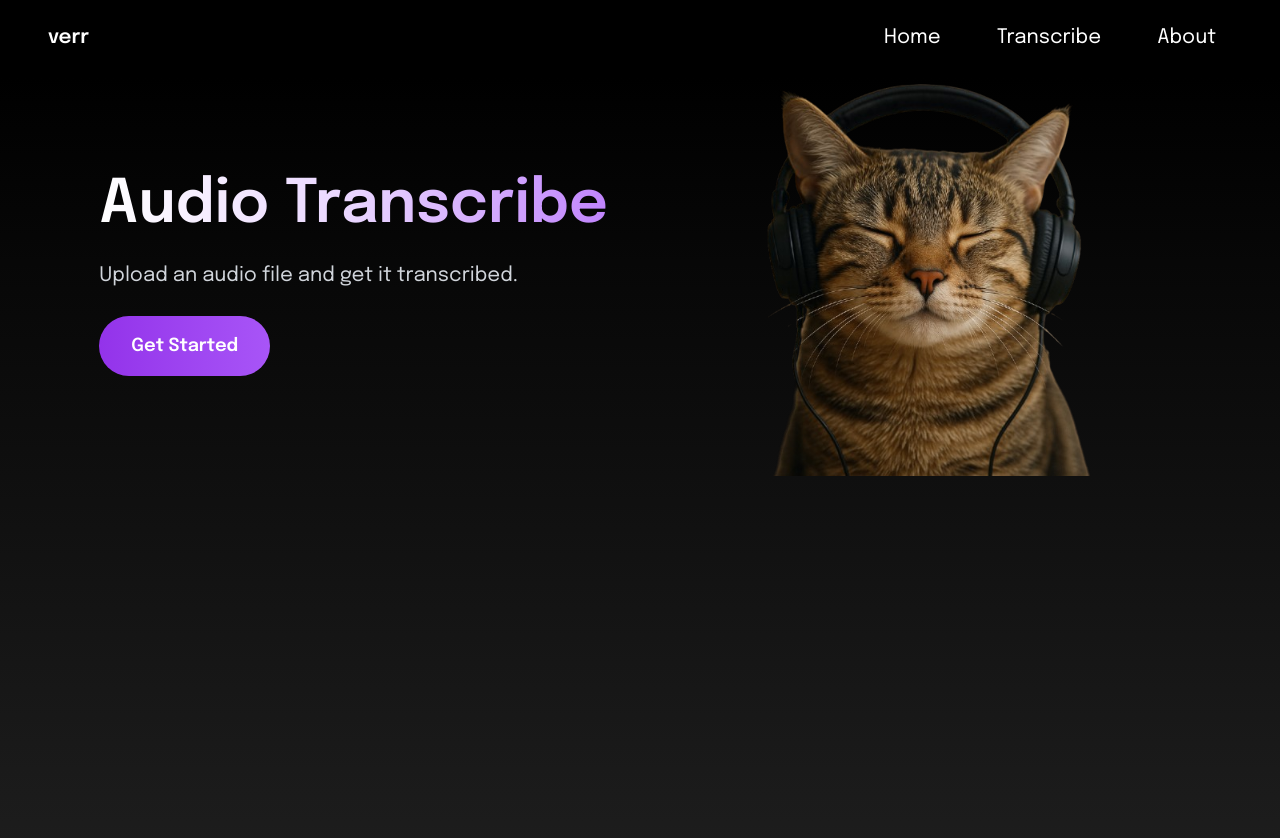
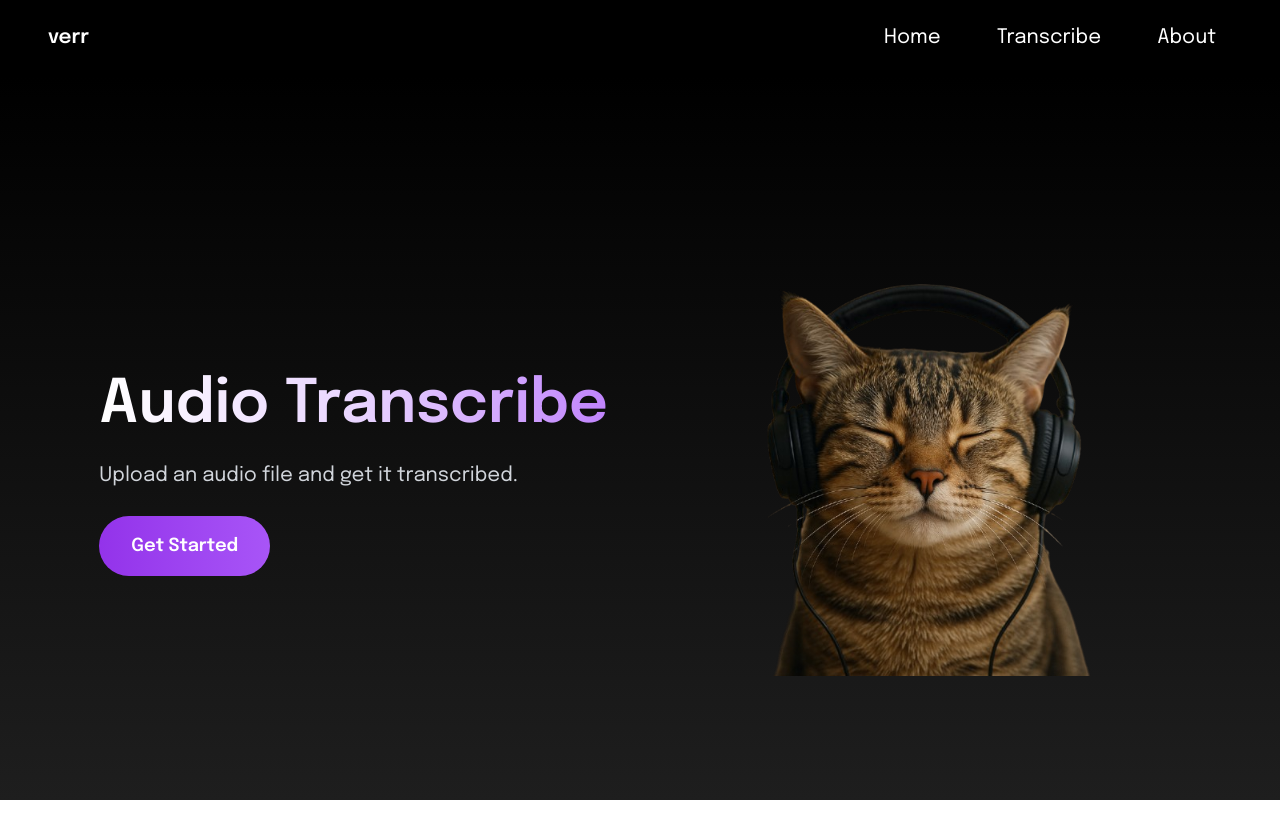
Before and after one commit to verrgod/transcription-project, a React (Create React App) app in the folder frontend/audio_uploader/: page / in a window 1280 px wide. Shown: the top 838 px of the page. After the commit the page ends 800 px from the top, so only its background shows below. Built offline with nearby package versions, Linux system fonts and the light colour scheme.

Commit message:
Fix page overflow

```diff
--- a/frontend/audio_uploader/src/pages/Home.tsx
+++ b/frontend/audio_uploader/src/pages/Home.tsx
@@ -5,8 +5,8 @@ const Home: React.FC = () => {
         <div className="bg-gradient-to-b from-primary to-secondary w-full text-white flex flex-col items-center justify-center">
 
             {/* fullscreen grid layout */}
-            <div className="min-h-screen flex flex-col">
-                <div className="flex-wrap container mx-auto grid lg:grid-cols-2 gap-16">
+            <div className="pt-nav min-h-screen-minus-nav flex flex-col items-center justify-center">
+                <div className="container mx-auto grid lg:grid-cols-2 gap-16">
                     {/* LEFT: Text, CTA */}
                     <div className="flex items-center">
                         <div className="space-y-6">
```
